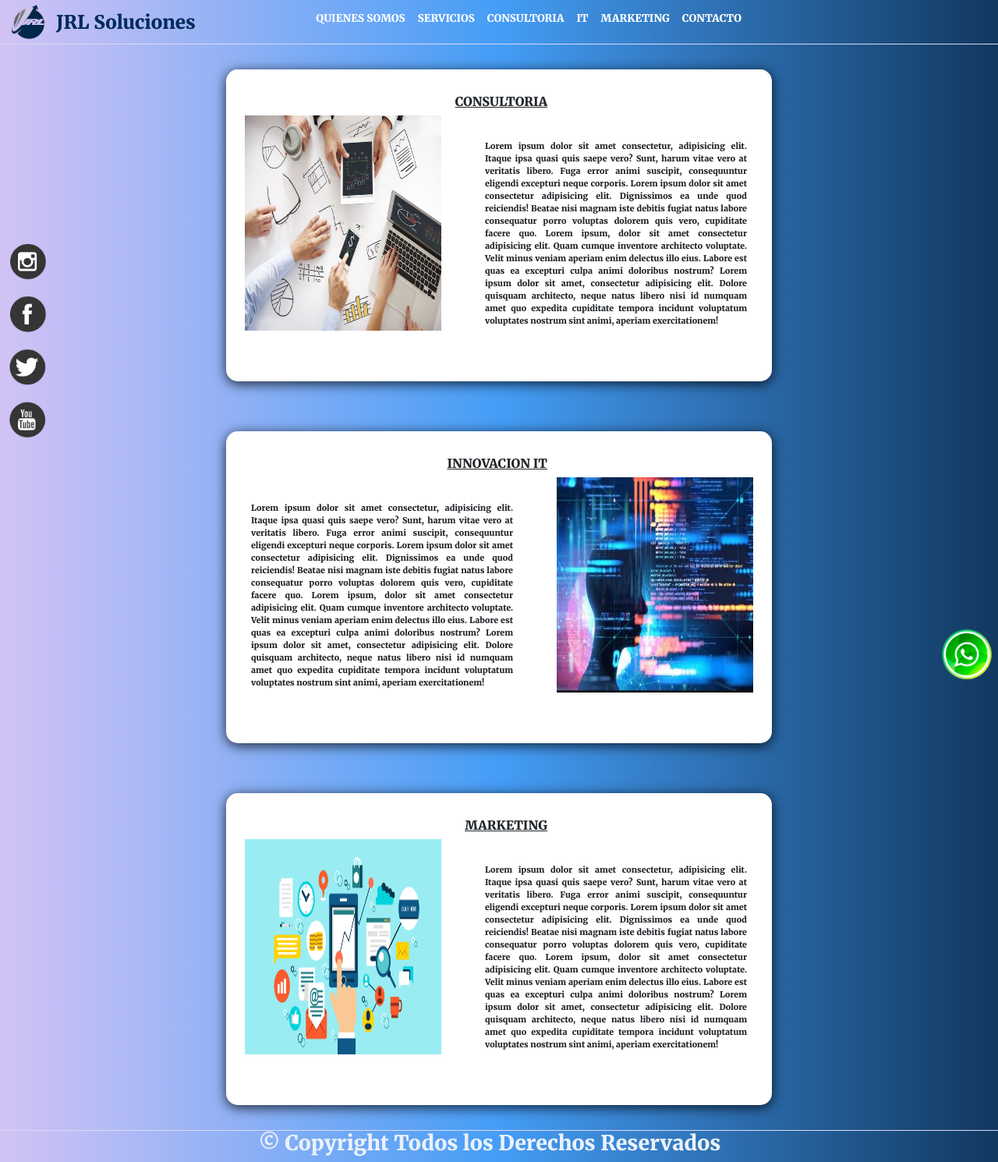
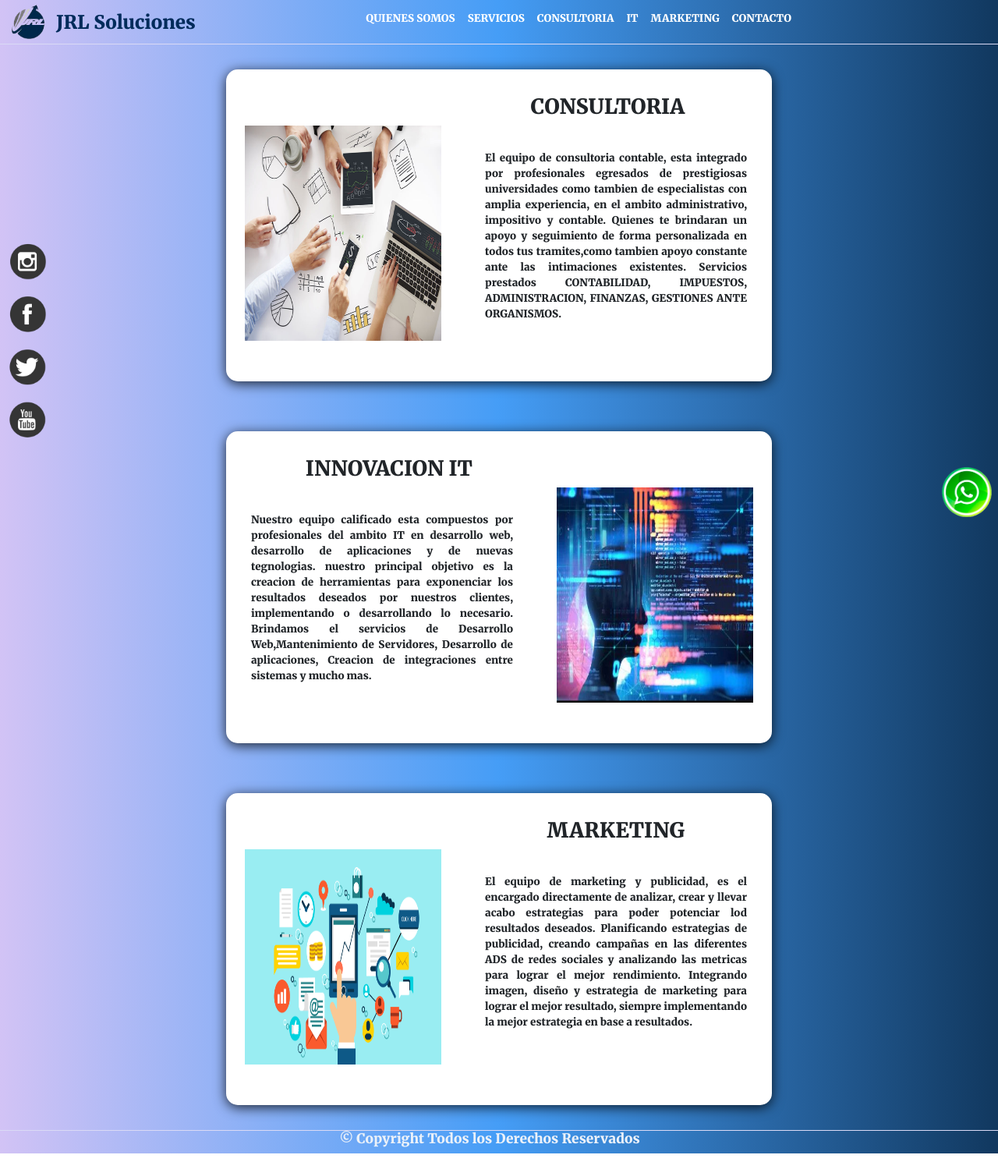
Before and after one commit to happycripto/jrl_soluciones, a website: page pages/servicios.html in a window 1280 px wide. Shown: the whole page at 78% size. Drawn offline with nearby package versions, Linux system fonts and the light colour scheme.

Commit message:
ultima subida antes de entrega final

```diff
--- a/pages/servicios.html
+++ b/pages/servicios.html
@@ -73,6 +73,7 @@
                     </nav>
                 </section>
             </div>
+            <!-- Menu fuera de nav de bt para version mobile -->
             <div class="colapsomobile collapse navbar-collapse" id="navbarSupportedContent">
                 <h2>
                     <ul class="navbar-nav me-auto mb-2 mb-lg-0 ">
@@ -125,14 +126,13 @@
             </div>
             <section class="contenedorServicios">
                 <div class="cajaConsultoria" >
-                        <h3 class="tituloServicio1" > CONSULTORIA </h3>
-                        <div>
+                    <h3 class="tituloServicio1" > CONSULTORIA </h3>
+                    <div>
                         <a href="contacto.html"> <img class="imgConsultoriaP" src="../img/img_consultoria.jpg" alt="imagen relacionada con la consultoria de ciencias economicas"> </a>
-                        <p>
-                            Lorem ipsum dolor sit amet consectetur, adipisicing elit. Itaque ipsa quasi quis saepe vero? Sunt, harum vitae vero at veritatis libero. Fuga error animi suscipit, consequuntur eligendi excepturi neque corporis.
-                            Lorem ipsum dolor sit amet consectetur adipisicing elit. Dignissimos ea unde quod reiciendis! Beatae nisi magnam iste debitis fugiat natus labore consequatur porro voluptas dolorem quis vero, cupiditate facere quo.
-                            Lorem ipsum, dolor sit amet consectetur adipisicing elit. Quam cumque inventore architecto voluptate. Velit minus veniam aperiam enim delectus illo eius. Labore est quas ea excepturi culpa animi doloribus nostrum?
-                            Lorem ipsum dolor sit amet, consectetur adipisicing elit. Dolore quisquam architecto, neque natus libero nisi id numquam amet quo expedita cupiditate tempora incidunt voluptatum voluptates nostrum sint animi, aperiam exercitationem!
+                        <p class="parrafoConsultoria">
+                            El equipo de consultoria contable, esta integrado por profesionales egresados de prestigiosas universidades como tambien de especialistas con amplia experiencia, en el ambito administrativo, impositivo y contable.
+                            Quienes te brindaran un apoyo y seguimiento de forma personalizada en todos tus tramites,como tambien apoyo constante ante las intimaciones existentes.
+                            Servicios prestados CONTABILIDAD, IMPUESTOS, ADMINISTRACION, FINANZAS, GESTIONES ANTE ORGANISMOS.
                         </p>
                     </div>
                 </div>
@@ -141,10 +141,9 @@
                         <div>
                             <a href="contacto.html"> <img class="imgInnovacionP" src="../img/img_innovacion_it.jpeg" alt="imagen relacionada con la innovacion tegnologica"> </a>
                             <p>
-                                Lorem ipsum dolor sit amet consectetur, adipisicing elit. Itaque ipsa quasi quis saepe vero? Sunt, harum vitae vero at veritatis libero. Fuga error animi suscipit, consequuntur eligendi excepturi neque corporis.
-                                Lorem ipsum dolor sit amet consectetur adipisicing elit. Dignissimos ea unde quod reiciendis! Beatae nisi magnam iste debitis fugiat natus labore consequatur porro voluptas dolorem quis vero, cupiditate facere quo.
-                                Lorem ipsum, dolor sit amet consectetur adipisicing elit. Quam cumque inventore architecto voluptate. Velit minus veniam aperiam enim delectus illo eius. Labore est quas ea excepturi culpa animi doloribus nostrum?
-                                Lorem ipsum dolor sit amet, consectetur adipisicing elit. Dolore quisquam architecto, neque natus libero nisi id numquam amet quo expedita cupiditate tempora incidunt voluptatum voluptates nostrum sint animi, aperiam exercitationem!
+                                Nuestro equipo calificado esta compuestos por profesionales del ambito IT en desarrollo web, desarrollo de aplicaciones y de nuevas tegnologias.
+                                nuestro principal objetivo es la creacion de herramientas para exponenciar los resultados deseados por nuestros clientes, implementando o desarrollando lo necesario.
+                                Brindamos el servicios de Desarrollo Web,Mantenimiento de Servidores, Desarrollo de aplicaciones, Creacion de integraciones entre sistemas y mucho mas.
                             </p>
                         </div>
                 </div>
@@ -153,10 +152,9 @@
                     <div>
                         <a href="contacto.html"> <img class="imgMarketingP" src="../img/img_marketing.png" alt="imagen relacionada con la publicidad y marketing"> </a>
                         <p>
-                            Lorem ipsum dolor sit amet consectetur, adipisicing elit. Itaque ipsa quasi quis saepe vero? Sunt, harum vitae vero at veritatis libero. Fuga error animi suscipit, consequuntur eligendi excepturi neque corporis.
-                            Lorem ipsum dolor sit amet consectetur adipisicing elit. Dignissimos ea unde quod reiciendis! Beatae nisi magnam iste debitis fugiat natus labore consequatur porro voluptas dolorem quis vero, cupiditate facere quo.
-                            Lorem ipsum, dolor sit amet consectetur adipisicing elit. Quam cumque inventore architecto voluptate. Velit minus veniam aperiam enim delectus illo eius. Labore est quas ea excepturi culpa animi doloribus nostrum?
-                            Lorem ipsum dolor sit amet, consectetur adipisicing elit. Dolore quisquam architecto, neque natus libero nisi id numquam amet quo expedita cupiditate tempora incidunt voluptatum voluptates nostrum sint animi, aperiam exercitationem!
+                            El equipo de marketing y publicidad, es el encargado directamente de analizar, crear y  llevar acabo estrategias para poder potenciar lod resultados deseados.
+                            Planificando estrategias de publicidad, creando campañas en las diferentes ADS de redes sociales y analizando las metricas para lograr el mejor rendimiento.
+                            Integrando imagen, diseño y estrategia de marketing para lograr el mejor resultado, siempre implementando la mejor estrategia en base a resultados.
                         </p>
                     </div>
                 </div>
@@ -167,7 +165,7 @@
             <section class="row flex-container col-12">
                 <!-- Copyright -->
                 <div class="copyPrincipal col-12">
-                    <h3 class="tamanoCopy text-nowrap"> © Copyright Todos los Derechos Reservados </h3>
+                    <h4 class="tamanoCopy text-nowrap"> © Copyright Todos los Derechos Reservados </h4>
                 </div>
                 <!-- Imagen whatsapp flotante -->
                 <div>
--- a/sass/estilos.scss
+++ b/sass/estilos.scss
@@ -13,10 +13,6 @@
 
 //conexion con utilities//
 @import "utilities/reset";
-@import "utilities/condicionales";
-@import "utilities/extend";
-@import "utilities/listas";
-@import "utilities/mixin";
 @import "utilities/variables";
 
 
--- a/sass/segundarios/_contacto.scss
+++ b/sass/segundarios/_contacto.scss
@@ -1,5 +1,3 @@
-
-
 
 main{
     /*estilos de la caja formulario contacto */
@@ -36,8 +34,9 @@ main{
             li{
                 a{
                     .icon-redes{
-                    width: 40%;
-                    margin-top: 10rem;
+                    width: 30%;
+                    margin-top: 7rem;
+                    margin-left: 5rem;
                     }
                 }
             }
--- a/sass/segundarios/_footer.scss
+++ b/sass/segundarios/_footer.scss
@@ -9,9 +9,13 @@ footer{
     text-align: center;
     border-top: solid 1px $border;
     /*edicion del copyricht */
-    section .copyPrincipal .tamanoCopy{
-        color: $blanco;
-        font-size: 20pt;
+    section {
+        .copyPrincipal{
+            .tamanoCopy{
+                color: $blanco;
+                font-size: 13pt;
+            }
+        }
     }
     /* estilo y posicion imagen flotante Whatsapp */
     section{
@@ -22,7 +26,7 @@ footer{
                 animation-name: nombre;
                 animation-duration: 2s;
                 animation-iteration-count: infinite;
-                top: 50rem;
+                top: 37rem;
                 right: 0.5rem;
                 width: 5%;
                 @keyframes nombre {
--- a/sass/segundarios/_header.scss
+++ b/sass/segundarios/_header.scss
@@ -48,12 +48,21 @@ header{
         }
         section{
             .menu-hamburguesa{
-                margin-left: 10rem;
+                margin-left: 14rem;
                 div{
                     h2{
                         font-size: 10pt;
+                        ul{
+                            li{
+                                a{
+                                    transition: transform .1s;
+                                    &:hover{
+                                    background-color: #d2c3f5;
+                                    }
+                                }
+                            }
+                        }
                     }
-
                 }
             }
         }
--- a/sass/segundarios/_servicios.scss
+++ b/sass/segundarios/_servicios.scss
@@ -12,11 +12,14 @@ main{
             margin: 2rem;
             width: 700px;
             height: 400px;
+            transition: transform .1s;
+            &:hover{
+                transform: scale(1.1);
+            }
             .tituloServicio1{
-                font-size: 12pt;
-                text-decoration: underline;
+                font-size: 20pt;
                 text-align: right;
-                margin-right: 18rem;
+                margin-right: 7rem;
                 padding-top: 2rem;
             }
             div{
@@ -28,10 +31,15 @@ main{
                     width: 300px;
                     height: 300px;
                     }
-                p{
+                .parrafoConsultoria{
                     padding: 2rem;
-                    font-size: 8pt;
+                    font-size: 10pt;
                     text-align: justify;
+                }
+                .temasServicio{
+                    position: absolute;
+                    margin-top: 18.5rem;
+                    margin-left: 3rem;
                 }
             }
         }
@@ -42,11 +50,14 @@ main{
             margin: 2rem;
             width: 700px;
             height: 400px;
+            transition: transform .1s;
+            &:hover{
+                transform: scale(1.1);
+            }
             .tituloServicio2{
-                font-size: 12pt;
-                text-decoration: underline;
+                font-size: 20pt;
                 text-align: right;
-                margin-right: 18rem;
+                margin-right: 24rem;
                 padding-top: 2rem;
             }
             div{
@@ -60,7 +71,7 @@ main{
                     }
                 p{
                     padding: 2rem;
-                    font-size: 8pt;
+                    font-size: 10pt;
                     text-align: justify;
                 }
             }
@@ -72,11 +83,14 @@ main{
             margin: 2rem;
             width: 700px;
             height: 400px;
+            transition: transform .1s;
+            &:hover{
+                transform: scale(1.1);
+            }
             .tituloServicio3{
-                font-size: 12pt;
-                text-decoration: underline;
+                font-size: 20pt;
                 text-align: right;
-                margin-right: 18rem;
+                margin-right: 7rem;
                 padding-top: 2rem;
             }
             div{
@@ -90,7 +104,7 @@ main{
                     }
                 p{
                     padding: 2rem;
-                    font-size: 8pt;
+                    font-size: 10pt;
                     text-align: justify;
                 }
             }
```
Also changed, not shown: index.html (+2 -1 lines), pages/contacto.html (+1 -0 lines), pages/intro_servicios.html (+26 -25 lines), pages/presentacion.html (+1 -0 lines), sass/segundarios/_queries.scss (+5 -3 lines), css/style.css, sass/utilities/_condicionales.scss (deleted), sass/utilities/_extend.scss (deleted), sass/utilities/_listas.scss (deleted), sass/utilities/_mixin.scss (deleted).
